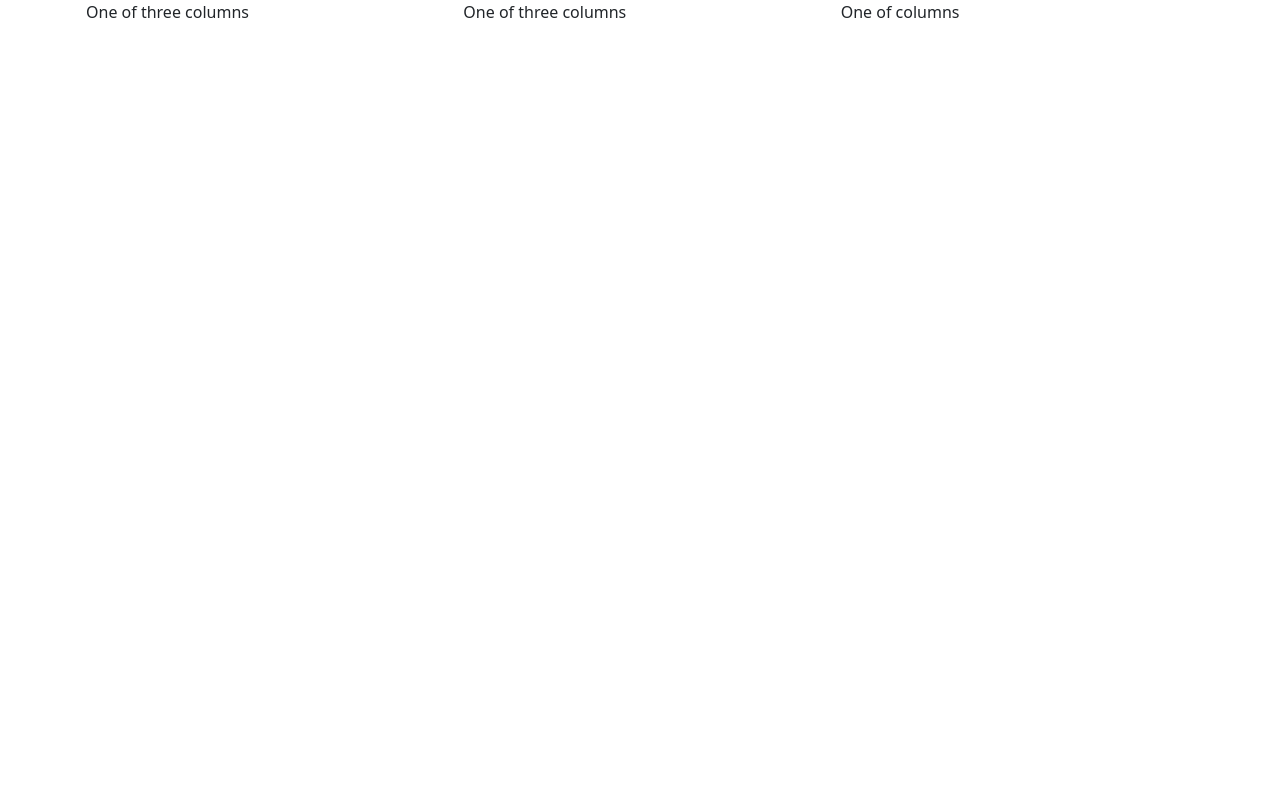
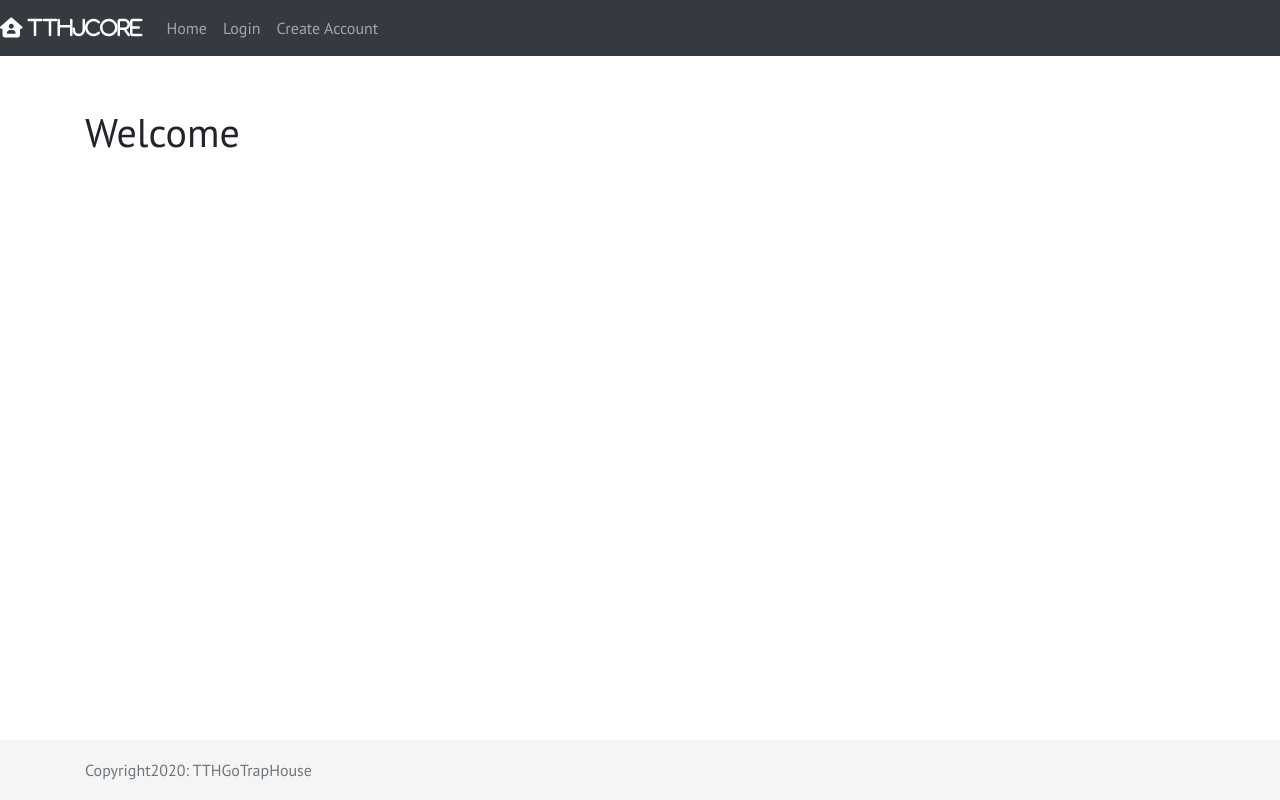
Before and after one commit to TruePieLover/TTHJCore, a plain HTML site: page WebCore/index.html in a window 1280 px wide. Drawn offline with nearby package versions, Linux system fonts and the light colour scheme.

Commit message:
debug-test

```diff
--- /dev/null
+++ b/WebCore/css/layoutStyles.css
@@ -0,0 +1,47 @@
+/*******************
+        TTHJCore WebCore
+   Custom CSS styles for main website
+ **********************************/
+/* Styles are based around a basic footy sticker bootstrap template
+-------------------------------------------------- */
+
+
+
+/* Footer-based page styles
+-------------------------------------------------- */
+html {
+    position: relative;
+    min-height: 100%;
+}
+body {
+    /* Margin bottom by footer height */
+    margin-bottom: 60px;
+    font-family: 'PT Sans', sans-serif;
+}
+.footer {
+    position: absolute;
+    bottom: 0;
+    width: 100%;
+    /* Set the fixed height of the footer here */
+    height: 60px;
+    line-height: 60px; /* Vertically center the text there */
+    background-color: #f5f5f5;
+}
+
+
+/* Page styles not required for the footer
+-------------------------------------------------- */
+
+
+body > .container {
+    padding: 60px 15px 0;
+}
+
+.footer > .container {
+    padding-right: 15px;
+    padding-left: 15px;
+}
+
+code {
+    font-size: 80%;
+}
--- a/WebCore/index.html
+++ b/WebCore/index.html
@@ -9,28 +9,47 @@
     <!-- Required meta tags -->
     <meta charset="utf-8">
     <meta name="viewport" content="width=device-width, initial-scale=1, shrink-to-fit=no">
-
-    <!-- Bootstrap CSS -->
+    <!-- Bootstrap CSS and other custom CSS -->
     <link rel="stylesheet" href = "css/bootstrap.css">
-    <title>Hello, world!</title>
+    <link rel="stylesheet" type="text/css" href="css/layoutStyles.css">
+    <!-- Custom google font imports -->
+    <link href="https://fonts.googleapis.com/css2?family=PT+Sans:ital@0;1&family=Poppins:wght@700&display=swap" rel="stylesheet">
+    <!-- Font awesome icons -->
+    <script src="https://kit.fontawesome.com/b870970ad8.js" crossorigin="anonymous"></script>
+    <title>The Trap House</title>
 </head>
 <body>
-<div class="container">
-    <div class="row">
-        <div class="col">
-            One of three columns
+<header>
+    <!-- Fixed navbar -->
+    <nav class="navbar navbar-expand-md navbar-dark fixed-top bg-dark">
+        <a class="navbar-brand" href="#" style = "font-family: 'Poppins', sans-serif;"><i class="fas fa-house-user"> TTHJCore </i></a>
+        <div class="collapse navbar-collapse" id="navbarCollapse">
+            <ul class="navbar-nav mr-auto">
+                <li class="nav-item active">
+                    <a class="nav-link" href="#">Home <span class="sr-only">(current)</span></a>
+                </li>
+                <li class="nav-item">
+                    <a class="nav-link" href="#">Login</a>
+                </li>
+                <li class="nav-item">
+                    <a class="nav-link" href="#">Create Account</a>
+                </li>
+
+            </ul>
         </div>
-        <div class="col">
-            One of three columns
-        </div>
-        <div class="col-sm">
-            One of <three></three> columns
-        </div>
+    </nav>
+</header>
+<!-- Begin page content -->
+<main role="main" class="container">
+    <h1 class="mt-5">Welcome</h1>
+</main>
+
+<footer class="footer">
+    <div class="container">
+        <span class="text-muted">Copyright2020: TTHGoTrapHouse</span>
     </div>
-</div>
+</footer>
 
-<!-- Optional JavaScript -->
-<!-- jQuery first, then Popper.js, then Bootstrap JS -->
 <script src="https://code.jquery.com/jquery-3.2.1.slim.min.js" integrity="sha384-KJ3o2DKtIkvYIK3UENzmM7KCkRr/rE9/Qpg6aAZGJwFDMVNA/GpGFF93hXpG5KkN" crossorigin="anonymous"></script>
 <script src="https://cdnjs.cloudflare.com/ajax/libs/popper.js/1.12.9/umd/popper.min.js" integrity="sha384-ApNbgh9B+Y1QKtv3Rn7W3mgPxhU9K/ScQsAP7hUibX39j7fakFPskvXusvfa0b4Q" crossorigin="anonymous"></script>
 <script src="https://maxcdn.bootstrapcdn.com/bootstrap/4.0.0/js/bootstrap.min.js" integrity="sha384-JZR6Spejh4U02d8jOt6vLEHfe/JQGiRRSQQxSfFWpi1MquVdAyjUar5+76PVCmYl" crossorigin="anonymous"></script>
```
